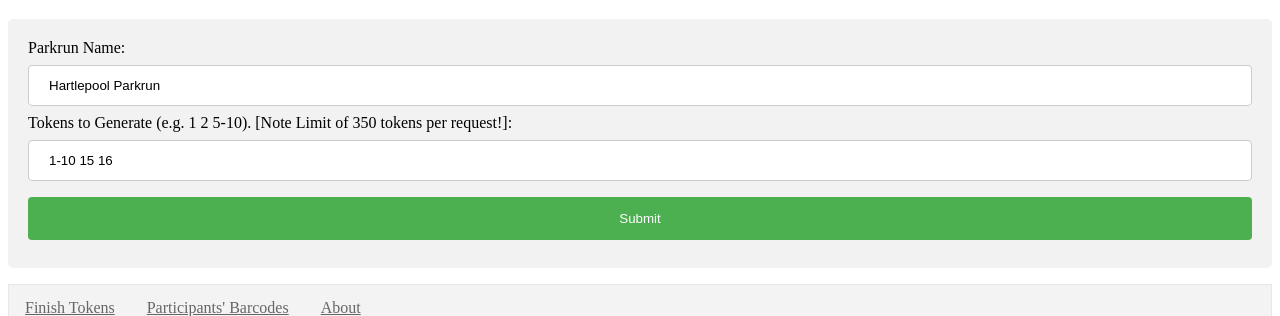
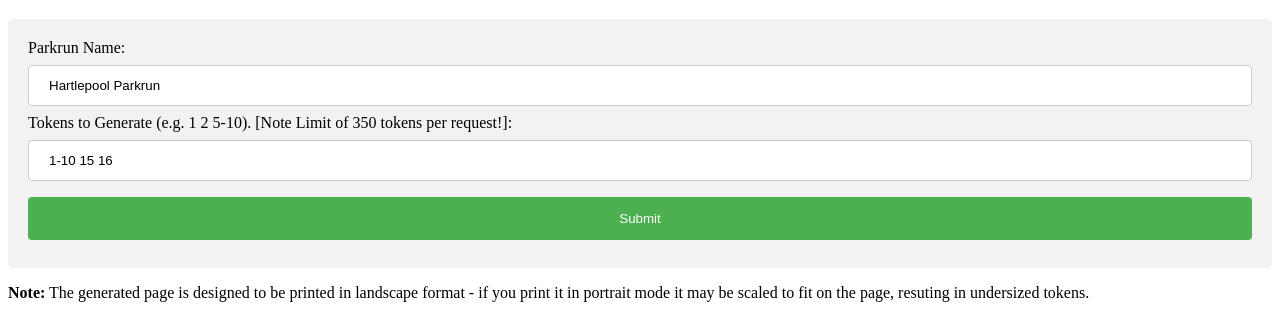
Before and after one commit to jones139/parkrun_tokens, a plain HTML site: page static/index.html in a window 1280 px wide. Shown: the part 497-813 px from the top of the page. Drawn offline with Linux system fonts and the light colour scheme.

Commit message:
Added landscape warning to token generator form part of page too.

```diff
--- a/static/index.html
+++ b/static/index.html
@@ -30,6 +30,10 @@
       <input type="text" id="tokensTxt" name="tokensTxt" value="1-10 15 16"/> <br/>
       <input type="submit" value="Submit"/>
     </form>
+    <p><b>Note:</b>  The generated page is designed to be printed in landscape
+      format - if you print it in portrait mode it may be scaled to fit on
+      the page, resuting in undersized tokens.
+      </p>
 
     <ul class='menu-bar'>
       <li><a href="#finishTokens">Finish Tokens</a> </li>
```
Also changed, not shown: Token_Generator_Web_Page.png (added).
